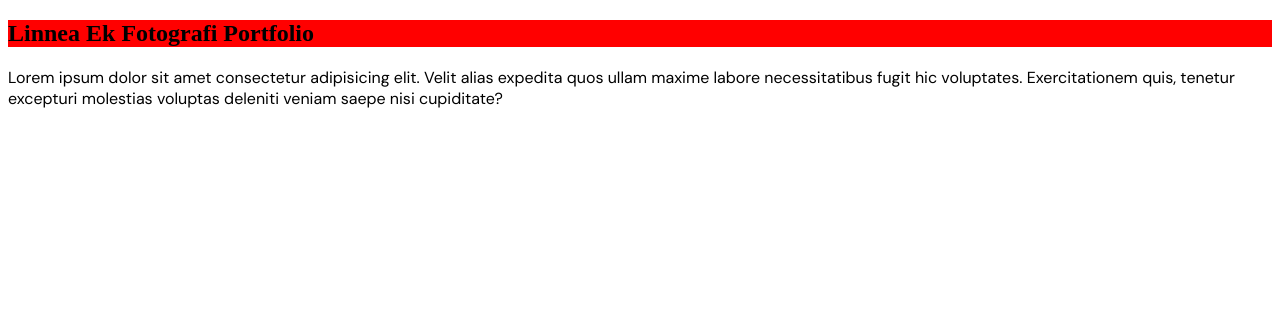
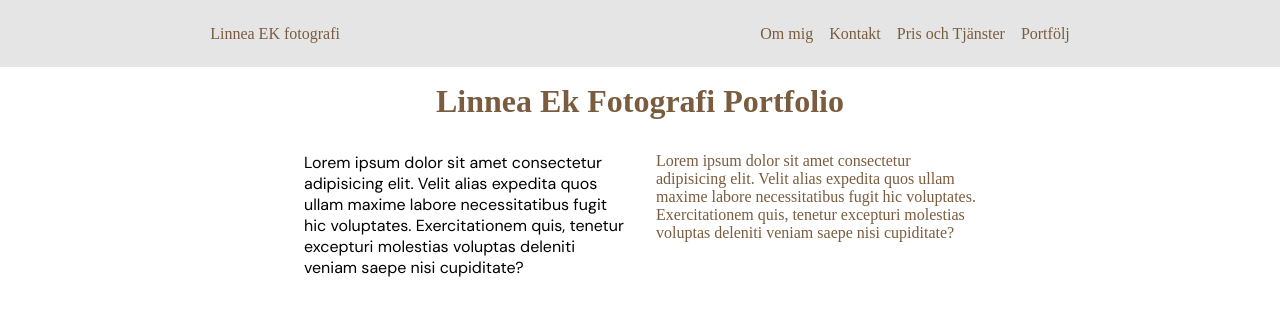
Before and after one commit to Tim-H-H/Examinerande-uppgift-HTML-CSS-och-Tillg-nglighet, a plain HTML site: page index.html in a window 1280 px wide. Drawn offline with Linux system fonts and the light colour scheme.

Commit message:
Added more pages and Nav links to said pages

```diff
--- a/index.html
+++ b/index.html
@@ -12,15 +12,36 @@
 </head>
 <body>
     <nav>
-        <h1>Linnea Ek Fotografi Portfolio</h1>
+        <div class="left-section">
+            <a href="index.html">Linnea EK fotografi</a>
+        </div>
+        <div class="right-section">
+            <a href="/pages/AboutMe.html">Om mig</a>
+            <a href="/pages/Contact.html">Kontakt</a>
+            <a href="/pages/Services-Prices.html">Pris och Tjänster</a>
+            <a href="/pages/Portfolio.html">Portfölj</a>
+        </div>
 
     </nav>
 
+<div class="intro">
 
+    <a href="https://www.youtube.com/watch?v=dQw4w9WgXcQ"><h1>Linnea Ek Fotografi Portfolio</h1></a>
 
+</div>
+
+<div class="main-container">
     <div class="mainbox">
         <p>Lorem ipsum dolor sit amet consectetur adipisicing elit. Velit alias expedita quos ullam maxime labore necessitatibus fugit hic voluptates. Exercitationem quis, tenetur excepturi molestias voluptas deleniti veniam saepe nisi cupiditate?</p>
     </div>
 
+    <div class="mainbox">
+        <a>Lorem ipsum dolor sit amet consectetur adipisicing elit. Velit alias expedita quos ullam maxime labore necessitatibus fugit hic voluptates. Exercitationem quis, tenetur excepturi molestias voluptas deleniti veniam saepe nisi cupiditate?</a>
+    </div>
+</div>
+
+
+
+
 </body>
 </html>
--- a/style.css
+++ b/style.css
@@ -1,6 +1,13 @@
+* {
+    margin: 0;
+    padding: 0;
+}
+
 body {
-background-color: #FFFFFF;
-padding: 0;
+    background-color: #FFFFFF;
+    display: flex;
+    flex-direction: column;
+    align-items: center;
 }
 
 p {
@@ -13,18 +20,55 @@ h1 h2 h3 {
     font-weight: 500;
 }
 
+a {
+    color: #7a5c3e;
+    text-decoration: none;
+}
+
+nav a:hover {
+    color: #b29375;
+    transform: scale(1.05);
+}
+
 p h1 h2 h3 {
     color: #111111;
 }
 
 nav {
-background-color: red;
-width: 100%;
-height: auto;
-margin: 0 auto;
-padding: 0 auto;
+    background-color: #e5e5e5;
+    width: 100%;
+    height: 67px;
+    display: flex;
+    align-items: center;
+    justify-content: space-around;
+
+}
+
+.left-section {
+
+}
+
+.right-section {
+    display: flex;
+    gap: 1rem;
+
+}
+
+.intro {
+    padding: 1rem;
+    align-self: center;
+}
+
+.main-container {
+    height: auto;
+    display: flex;
+    justify-content: center;
+
 }
 
 .mainbox {
-
+    justify-self: center;
+    height: auto;
+    width: 25%;
+    padding: 1rem;
 }
```
Also changed, not shown: pages/AboutMe.html (+11 -0 lines), pages/Contact.html (+11 -0 lines), pages/Portfolio.html (+11 -0 lines), pages/Services-Prices.html (+11 -0 lines).
